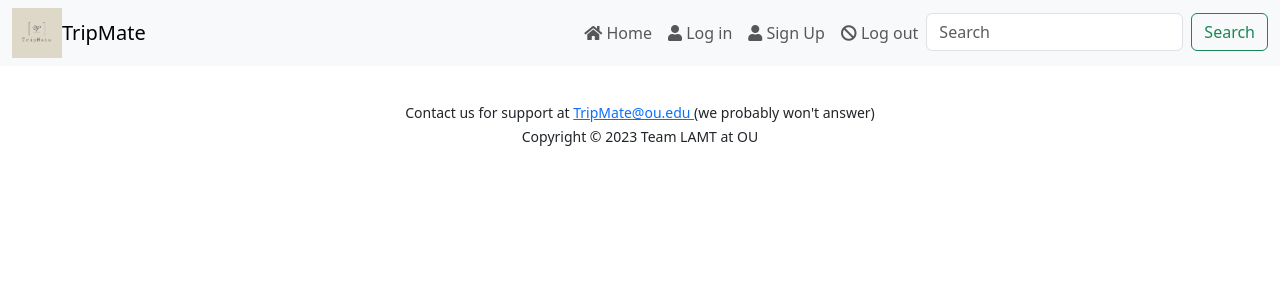
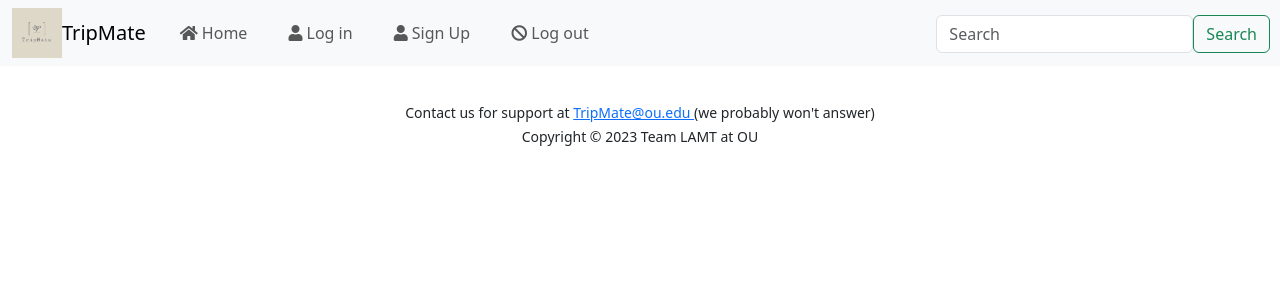
Before and after one commit to mariahvadak/TripMate, a Flask app: page / in a window 1280 px wide. Shown: the top 300 px of the page. Run offline with Flask 2, Linux system fonts and the light colour scheme.

Commit message:
Fix menu spaces

```diff
--- a/app/templates/base.html
+++ b/app/templates/base.html
@@ -22,8 +22,29 @@
 
         .navbar-nav {
             display: flex;
-            align-items: left;
+            align-items: center;
             justify-content: space-between;
+        }
+
+        .search-bar {
+            position: absolute;
+            top: 15px;
+            right: 0;
+            margin-top: 10px;
+            margin-right: 10px;
+        }
+
+        @media (min-width: 992px) {
+            .navbar-nav {
+                display: flex;
+                align-items: center;
+                margin-left: 10px;
+                margin-right: auto;
+            }
+
+            .navbar-nav > li {
+                margin-right: 25px;
+            }
         }
 
         @media (max-width: 991px) {
@@ -41,6 +62,16 @@
                 width: 100%;
                 margin: 0 auto;
             }
+            .search-bar {
+                position: relative;
+                margin-top: 10px;
+                margin-bottom: 10px;
+            }
+            /* Added to left-align collapsed menu items */
+            .navbar-nav.mr-auto.justify-content-start {
+                flex-direction: column;
+                align-items: flex-start;
+            }
         }
     </style>
 
@@ -55,7 +86,7 @@
                 <span class="navbar-toggler-icon"></span>
             </button>
             <div class="collapse navbar-collapse" id="navbarNav">
-                <ul class="navbar-nav ms-auto">
+                <ul class="navbar-nav mr-auto justify-content-start">
                     <li class="nav-item">
                         <a class="nav-link" href="/"> <span class="fas fa-home"></span> Home </a>
                     </li>
@@ -68,13 +99,12 @@
                     <li class="nav-item">
                         <a class="nav-link" href="/"> <span class="fas fa-ban"></span> Log out</a>
                     </li>
-                    <div id="search-bar">
-                        <form class="d-flex">
-                            <input class="form-control me-2" type="search" placeholder="Search" aria-label="Search">
-                            <button class="btn btn-outline-success" type="submit">Search</button>
-                        </form>
-                    </div>
+
                 </ul>
+                <form class="form-inline my-2 my-lg-0 search-bar d-flex">
+                    <input class="form-control mr-sm-2" type="search" placeholder="Search" aria-label="Search">
+                    <button class="btn btn-outline-success my-2 my-sm-0" type="submit">Search</button>
+                </form>
             </div>
         </div>
     </nav>
```
